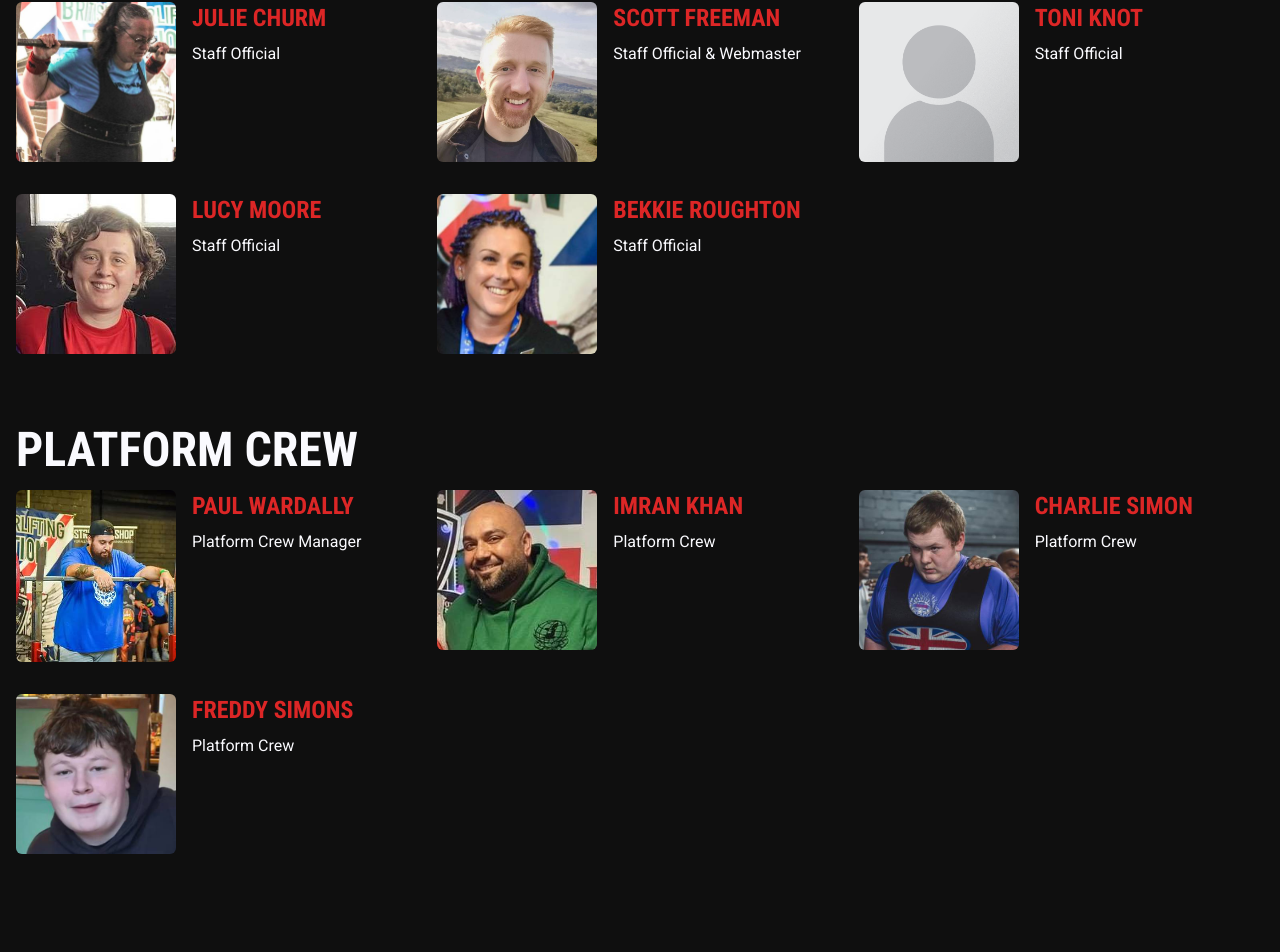
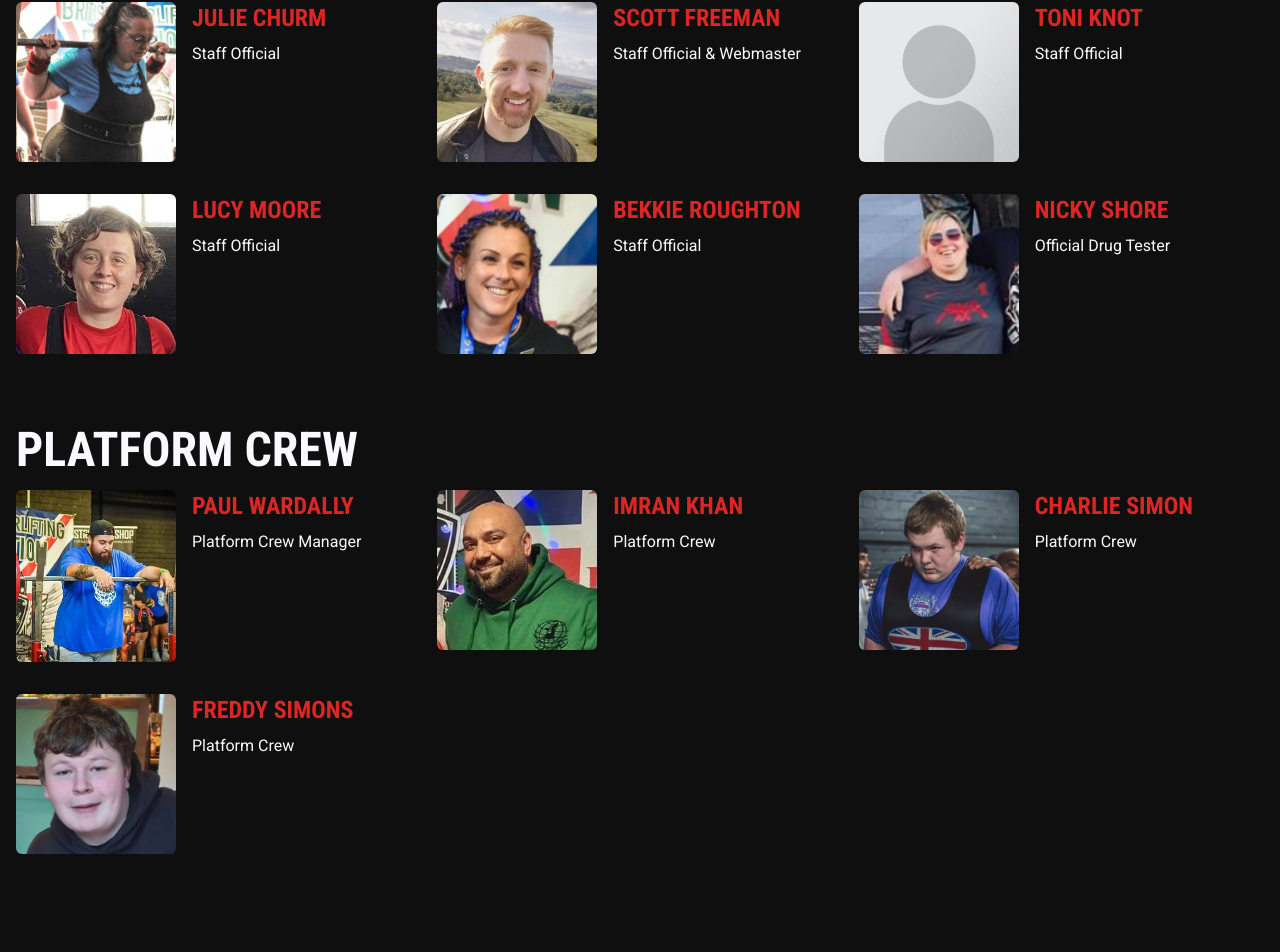
Before and after one commit to iamscottfreeman/bplf.co.uk, a Next.js app: page /meet-the-team in a window 1280 px wide. Shown: the part 3337-4289 px from the top of the page. Built offline with nearby package versions, Linux system fonts and the light colour scheme.

Commit message:
Meet The Team

```diff
--- a/src/pages/meet-the-team/index.tsx
+++ b/src/pages/meet-the-team/index.tsx
@@ -34,6 +34,7 @@ import imran from './imran.jpg';
 import dan from './dan.jpg';
 import phil from './phil.jpg';
 import freddie from './freddie.jpg';
+import nicky from './nicky.jpg';
 import placeholder from './placeholder.png';
 
 export default function MeetTheTeam() {
@@ -124,6 +125,7 @@ export default function MeetTheTeam() {
               <Member name='Toni Knot' title='Staff Official' image={placeholder} />
               <Member name='Lucy Moore' title='Staff Official' image={lucy} />
               <Member name='Bekkie Roughton' title='Staff Official' image={bekkie} />
+              <Member name='Nicky Shore' title='Official Drug Tester' image={nicky} />
             </div>
 
             <h2 className={`${fonts.header.className} uppercase text-5xl mb-4`}>Platform Crew</h2>
```
Also changed, not shown: src/pages/meet-the-team/nicky.jpg (added).
